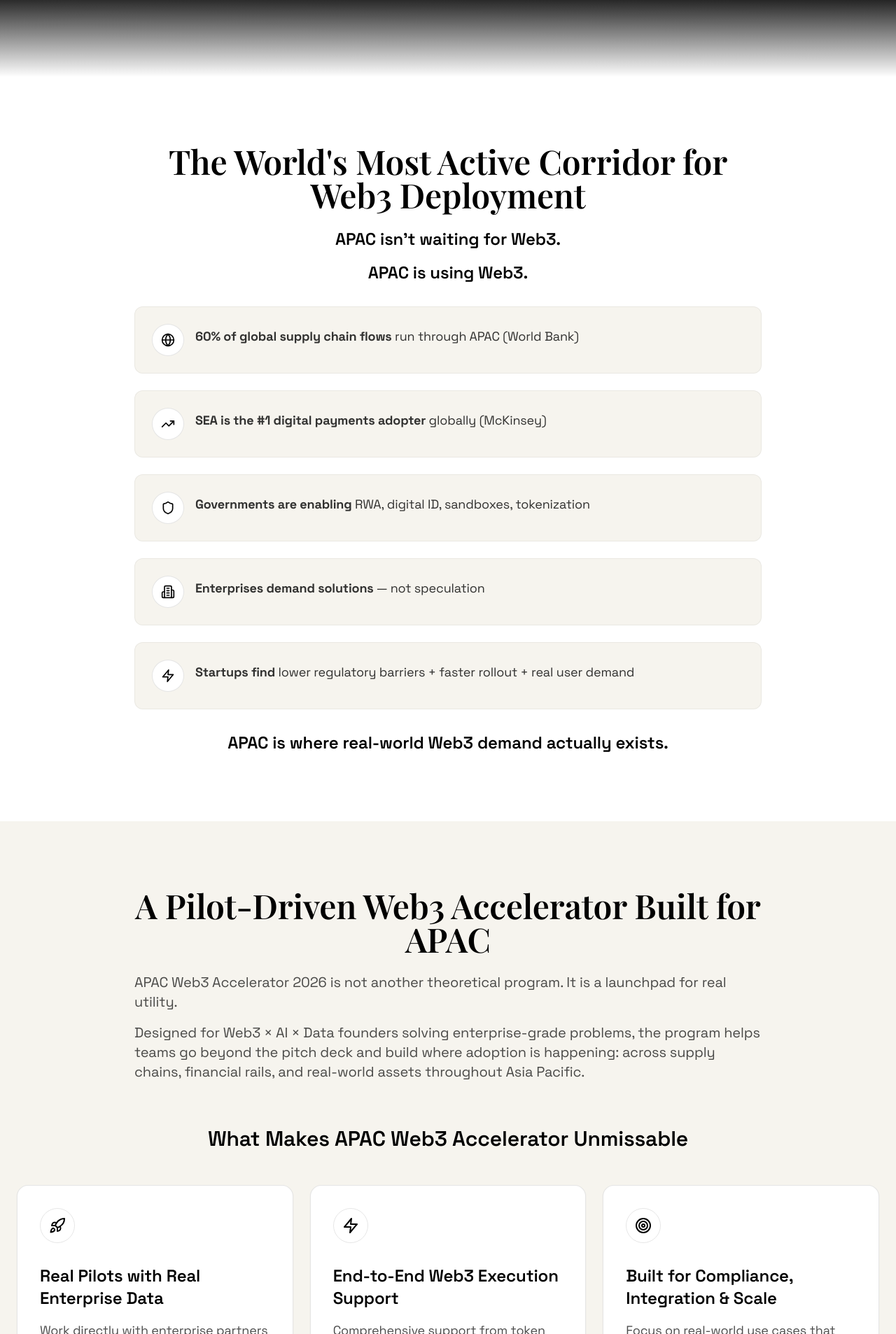
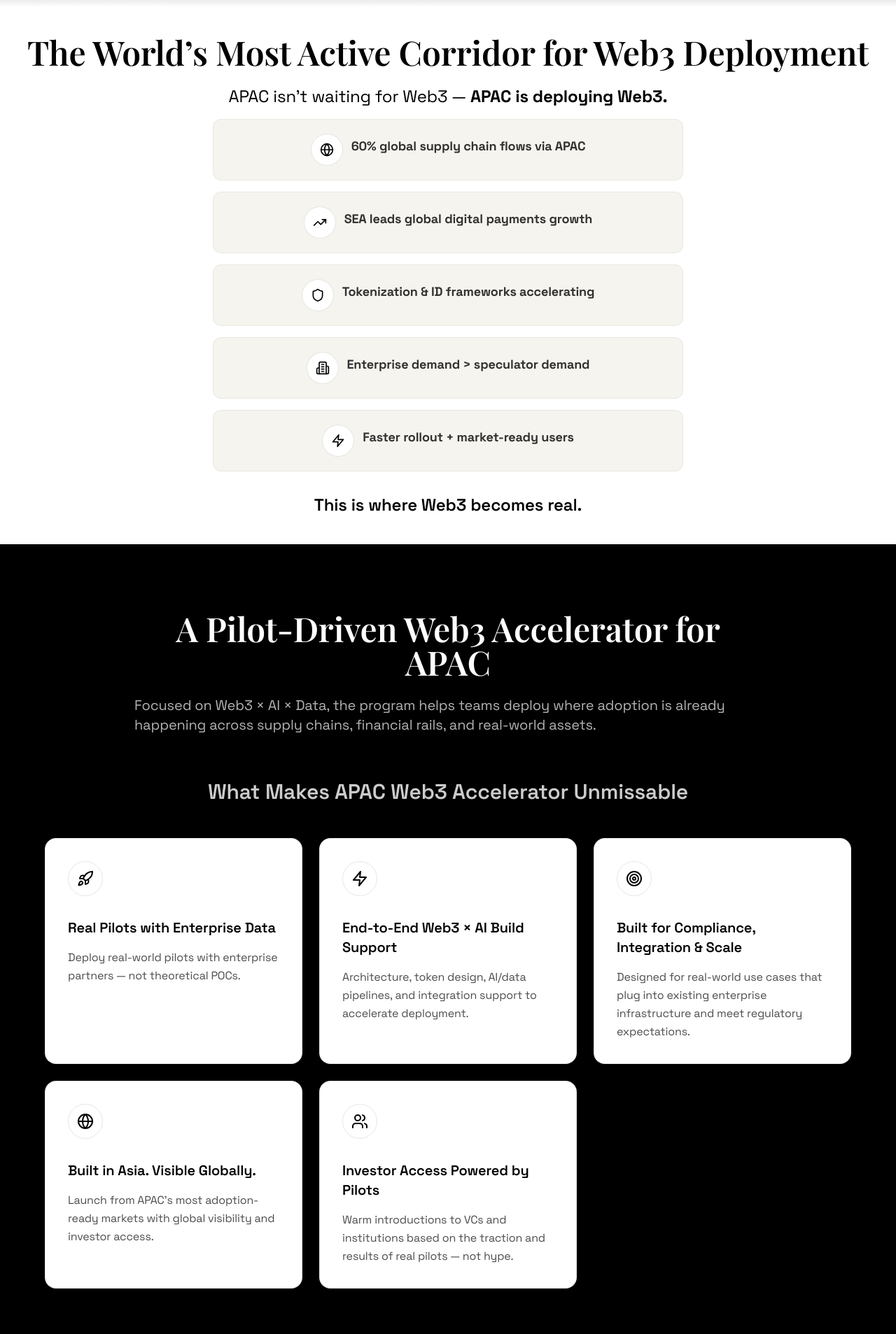
Before and after one commit to nhancaon/Blockchain-Web3, a React (Vite) app: page / in a window 1280 px wide. Shown: the part 733-2640 px from the top of the page at 70% size. Built offline with nearby package versions, Linux system fonts and the light colour scheme.

Commit message:
update interface

```diff
--- a/src/components/AboutProgram.tsx
+++ b/src/components/AboutProgram.tsx
@@ -4,53 +4,51 @@ export default function AboutProgram() {
   const highlights = [
     {
       icon: Rocket,
-      title: 'Real Pilots with Real Enterprise Data',
-      description: 'Work directly with enterprise partners on real-world deployments, not theoretical proof-of-concepts.'
+      title: 'Real Pilots with Enterprise Data',
+      description: 'Deploy real-world pilots with enterprise partners — not theoretical POCs.'
     },
     {
       icon: Zap,
-      title: 'End-to-End Web3 Execution Support',
-      description: 'Comprehensive support from token design to AI pipeline integration and data strategy.'
+      title: 'End-to-End Web3 × AI Build Support',
+      description: 'Architecture, token design, AI/data pipelines, and integration support to accelerate deployment.'
     },
     {
       icon: Target,
       title: 'Built for Compliance, Integration & Scale',
-      description: 'Focus on real-world use cases that integrate seamlessly with existing enterprise infrastructure.'
+      description: 'Designed for real-world use cases that plug into existing enterprise infrastructure and meet regulatory expectations.'
     },
     {
       icon: Globe,
       title: 'Built in Asia. Visible Globally.',
-      description: 'Launch from APAC with global visibility and access to international markets and investors.'
+      description: 'Launch from APAC’s most adoption-ready markets with global visibility and investor access.'
     },
     {
       icon: Users,
-      title: 'Investor Access Triggered by Enterprise Traction',
-      description: 'Connect with VCs, family offices, and institutional investors based on real pilot results.'
+      title: 'Investor Access Powered by Pilots',
+      description: 'Warm introductions to VCs and institutions based on the traction and results of real pilots — not hype.'
     }
   ];
 
   return (
-    <div id="program" className="bg-[#f6f4ee] py-24">
-      <div className="container mx-auto px-4 sm:px-6">
+    <div id="program" className="bg-black py-24 relative overflow-hidden">
+      <div className="relative z-10 container mx-auto px-4 sm:px-6">
         <div className="max-w-4xl mx-auto mb-16">
-          <h2 className="text-4xl md:text-5xl font-display text-black mb-6 text-center">
-            A Pilot-Driven Web3 Accelerator Built for APAC
+          <h2 className="text-4xl md:text-5xl font-display mb-6 text-center text-white">
+            A Pilot-Driven Web3 Accelerator for APAC
           </h2>
-          <p className="text-lg md:text-xl text-black/70 leading-relaxed mb-4">
-            APAC Web3 Accelerator 2026 is not another theoretical program. It is a launchpad for real utility.
+          <p className="text-lg md:text-xl text-white/70 leading-relaxed mb-4">
+            Focused on Web3 × AI × Data, the program helps teams deploy where adoption is already happening across supply chains, financial rails, and real-world assets.
           </p>
-          <p className="text-lg md:text-xl text-black/70 leading-relaxed">
-            Designed for Web3 × AI × Data founders solving enterprise-grade problems, the program helps teams go beyond the pitch deck and build where adoption is happening: across supply chains, financial rails, and real-world assets throughout Asia Pacific.
-          </p>
+
         </div>
 
         <div className="mb-12">
-          <h3 className="text-2xl md:text-3xl font-semibold text-black mb-8 text-center">
+          <h3 className="text-2xl md:text-3xl font-semibold mb-8 text-center text-white/80">
             What Makes APAC Web3 Accelerator Unmissable
           </h3>
         </div>
 
-        <div className="grid md:grid-cols-2 lg:grid-cols-3 gap-6">
+        <div className="grid md:grid-cols-3 gap-6 max-w-6xl mx-auto">
           {highlights.map((highlight, index) => (
             <div
               key={index}
@@ -59,8 +57,8 @@ export default function AboutProgram() {
               <div className="p-3 border border-black/10 rounded-full inline-block mb-6">
                 <highlight.icon className="w-6 h-6 text-black" />
               </div>
-              <h4 className="text-xl md:text-2xl font-semibold text-black mb-4">{highlight.title}</h4>
-              <p className="text-base md:text-lg text-black/70 leading-relaxed">{highlight.description}</p>
+              <h3 className="text-xl font-semibold text-black mb-4">{highlight.title}</h3>
+              <p className="text-black/70 leading-relaxed">{highlight.description}</p>
             </div>
           ))}
         </div>
--- a/src/components/ReadyToApply.tsx
+++ b/src/components/ReadyToApply.tsx
@@ -25,7 +25,7 @@ export default function ReadyToApply() {
   ];
 
   return (
-    <div id="apply" className="bg-black text-white py-24">
+    <div id="apply" className="bg-black text-white py-24 relative ">
       <div className="container mx-auto px-4 sm:px-6">
         <div className="max-w-4xl mx-auto text-center">
           <h2 className="text-4xl md:text-5xl font-display mb-6">
@@ -39,8 +39,9 @@ export default function ReadyToApply() {
             {steps.map((step, index) => (
               <div
                 key={index}
-                className="bg-neutral-900 rounded-2xl p-8 border border-white/10 text-left"
+                className="rounded-2xl bg-gradient-to-r from-yellow-500 to-amber-100 p-[1px]"
               >
+                <div className="bg-neutral-900 rounded-2xl p-8 border border-white/10 text-left">
                   <div className="flex items-center gap-4 mb-4">
                     <div className="p-3 border border-white/20 rounded-full bg-white/5">
                       <step.icon className="w-6 h-6 text-white" />
@@ -51,6 +52,7 @@ export default function ReadyToApply() {
                   </div>
                   <h3 className="text-xl md:text-2xl font-semibold text-white mb-3">{step.title}</h3>
                   <p className="text-base md:text-lg text-white/70 leading-relaxed">{step.description}</p>
+                </div>
               </div>
             ))}
           </div>
--- a/src/components/WhoShouldApply.tsx
+++ b/src/components/WhoShouldApply.tsx
@@ -2,39 +2,51 @@ import { Users, Building2, Package, DollarSign, Home, GraduationCap } from 'luci
 
 export default function WhoShouldApply() {
   const founderCategories = [
-    { text: 'Early-stage Web3 (idea → Series A) solving real problems' },
+    { text: 'Early-stage Web3 (idea → Series A) solving real market problems' },
     { icon: Package, text: 'Supply chain, logistics, trade finance' },
-    { icon: DollarSign, text: 'Stablecoin rails, cross-border payments, SME finance' },
+    { icon: DollarSign, text: 'Stablecoin rails, cross-border payments, SME liquidity' },
     { icon: Home, text: 'RWA: real estate, tourism, commodities, IP' },
     { text: 'On-chain ID, credentials, data provenance' },
-    { text: 'Compliance, auditability, tokenization tools' }
+    { text: 'Compliance, auditability & tokenization tooling' }
   ];
 
   const enterpriseCategories = [
     { icon: DollarSign, text: 'Banks, fintechs, payment processors' },
-    { icon: Package, text: 'Exporters, manufacturers, logistics groups' },
-    { icon: Home, text: 'Real estate, tourism, cultural IP owners' },
-    { icon: GraduationCap, text: 'Universities & innovation hubs exploring on-chain credentials and data monetization' },
+    { icon: Package, text: 'Exporters, manufacturers, logistics & supply chain groups' },
+    { icon: Home, text: 'Real estate, tourism, cultural/IP holders' },
+    { icon: GraduationCap, text: 'Universities & innovation hubs exploring on-chain credentials, data, RWA' },
     { text: 'Partners seeking safe, low-risk sandbox pilots without operational disruption.' }
   ];
 
+  const partnerCategories = [
+    { icon: Building2, text: 'Ecosystem partners, hubs, and accelerators across APAC' },
+    { icon: Home, text: 'Innovation hubs and public-sector sandboxes across the region' },
+    { icon: DollarSign, text: 'Capital partners backing RWA, infrastructure, and enterprise rails' }
+  ];
+
+  const mentorCategories = [
+    { icon: Users, text: 'Operators with deep Web3, AI, and enterprise experience' },
+    { icon: GraduationCap, text: 'Domain experts in regulation, compliance, and token design' },
+    { text: 'Advisors who can support pilot design, GTM, and founder coaching.' }
+  ];
+
   return (
-    <div className="bg-white py-24">
-      <div className="container mx-auto px-4 sm:px-6">
-        <h2 className="text-4xl md:text-5xl font-display text-black mb-16 text-center">
+    <div className="bg-black py-24 relative overflow-hidden">
+      <div className="relative z-10 container mx-auto px-4 sm:px-6">
+        <h2 className="text-4xl md:text-5xl font-display mb-16 text-center text-white">
           Who Should Apply
         </h2>
         <div className="grid md:grid-cols-2 gap-8 max-w-6xl mx-auto">
           {/* Founders Column */}
-          <div className="bg-[#f6f4ee] rounded-2xl p-8 border border-black/10">
+          <div className="bg-white rounded-2xl p-8 border border-black/10">
             <div className="flex items-center gap-3 mb-6">
               <div className="p-3 border border-black/10 rounded-full bg-white">
                 <Users className="w-6 h-6 text-black" />
               </div>
-              <h3 className="text-2xl font-semibold text-black">For Founders</h3>
+              <h3 className="text-2xl font-semibold text-black">Founders</h3>
             </div>
             <p className="text-base md:text-lg text-black/70 mb-6 leading-relaxed">
-              Best-fit teams include:
+              Best-fit teams are building in:
             </p>
             <ul className="space-y-4">
               {founderCategories.map((category, index) => (
@@ -46,31 +58,73 @@ export default function WhoShouldApply() {
                       <path fillRule="evenodd" d="M10 18a8 8 0 100-16 8 8 0 000 16zm3.707-9.293a1 1 0 00-1.414-1.414L9 10.586 7.707 9.293a1 1 0 00-1.414 1.414l2 2a1 1 0 001.414 0l4-4z" clipRule="evenodd" />
                     </svg>
                   )}
-                  <span className="text-base md:text-lg text-black/80">{category.text}</span>
+                  <span className="text-black/80 leading-relaxed">{category.text}</span>
                 </li>
               ))}
             </ul>
           </div>
 
           {/* Enterprise Column */}
-          <div className="bg-[#f6f4ee] rounded-2xl p-8 border border-black/10">
+          <div className="bg-white rounded-2xl p-8 border border-black/10">
             <div className="flex items-center gap-3 mb-6">
               <div className="p-3 border border-black/10 rounded-full bg-white">
                 <Building2 className="w-6 h-6 text-black" />
               </div>
-              <h3 className="text-2xl font-semibold text-black">For Enterprise & Institutional Partners</h3>
+              <h3 className="text-2xl font-semibold text-black">Enterprise</h3>
             </div>
-            <ul className="space-y-4">
-              {enterpriseCategories.map((category, index) => (
+            <ul className="space-y-3">
+              {enterpriseCategories.map((item, index) => (
                 <li key={index} className="flex items-start gap-3">
-                  {category.icon ? (
-                    <category.icon className="w-5 h-5 text-black mt-1 flex-shrink-0" />
-                  ) : (
-                    <svg className="w-5 h-5 text-black mt-1 flex-shrink-0" fill="currentColor" viewBox="0 0 20 20">
-                      <path fillRule="evenodd" d="M10 18a8 8 0 100-16 8 8 0 000 16zm3.707-9.293a1 1 0 00-1.414-1.414L9 10.586 7.707 9.293a1 1 0 00-1.414 1.414l2 2a1 1 0 001.414 0l4-4z" clipRule="evenodd" />
-                    </svg>
+                  {item.icon && (
+                    <div className="p-2 border border-black/10 rounded-full bg-white flex-shrink-0 mt-0.5">
+                      <item.icon className="w-4 h-4 text-black" />
+                    </div>
                   )}
-                  <span className="text-base md:text-lg text-black/80">{category.text}</span>
+                  <span className="text-black/80 leading-relaxed">{item.text}</span>
+                </li>
+              ))}
+            </ul>
+          </div>
+
+          {/* Partners Column */}
+          <div className="bg-white rounded-2xl p-8 border border-black/10">
+            <div className="flex items-center gap-3 mb-6">
+              <div className="p-3 border border-black/10 rounded-full bg-white">
+                <DollarSign className="w-6 h-6 text-black" />
+              </div>
+              <h3 className="text-2xl font-semibold text-black">Partners</h3>
+            </div>
+            <ul className="space-y-3">
+              {partnerCategories.map((item, index) => (
+                <li key={index} className="flex items-start gap-3">
+                  {item.icon && (
+                    <div className="p-2 border border-black/10 rounded-full bg-white flex-shrink-0 mt-0.5">
+                      <item.icon className="w-4 h-4 text-black" />
+                    </div>
+                  )}
+                  <span className="text-black/80 leading-relaxed">{item.text}</span>
+                </li>
+              ))}
+            </ul>
+          </div>
+
+          {/* Mentors Column */}
+          <div className="bg-white rounded-2xl p-8 border border-black/10">
+            <div className="flex items-center gap-3 mb-6">
+              <div className="p-3 border border-black/10 rounded-full bg-white">
+                <GraduationCap className="w-6 h-6 text-black" />
+              </div>
+              <h3 className="text-2xl font-semibold text-black">Mentors</h3>
+            </div>
+            <ul className="space-y-3">
+              {mentorCategories.map((item, index) => (
+                <li key={index} className="flex items-start gap-3">
+                  {item.icon && (
+                    <div className="p-2 border border-black/10 rounded-full bg-white flex-shrink-0 mt-0.5">
+                      <item.icon className="w-4 h-4 text-black" />
+                    </div>
+                  )}
+                  <span className="text-black/80 leading-relaxed">{item.text}</span>
                 </li>
               ))}
             </ul>
--- a/src/components/WhyAPAC.tsx
+++ b/src/components/WhyAPAC.tsx
@@ -1,86 +1,60 @@
 import { Globe, TrendingUp, Shield, Building2, Zap } from 'lucide-react';
 
 export default function WhyAPAC() {
-  const points = [
-    {
-      icon: Globe,
-      text: 'APAC holds 60% of global supply chains, enabling real-world Web3 × AI integration.'
-    },
-    {
-      icon: TrendingUp,
-      text: 'Digital finance & cross-border payments scale fastest in SEA and East Asia.'
-    },
-    {
-      icon: Shield,
-      text: 'Governments support sandboxes, digital credentials, and RWA-oriented policy.'
-    },
-    {
-      icon: Building2,
-      text: 'Enterprises want deployment, not pitch decks.'
-    },
-    {
-      icon: Zap,
-      text: 'APAC is the most cost-efficient & adoption-ready ecosystem.'
-    }
-  ];
-
   return (
-    <div className="bg-white py-24">
+    <div className="bg-white py-10">
       <div className="container mx-auto px-4 sm:px-6">
-        <div className="max-w-4xl mx-auto">
+        <div className="max-w-7xl mx-auto">
           <h2 className="text-4xl md:text-5xl font-display text-black mb-6 text-center">
-            The World's Most Active Corridor for Web3 Deployment
+            The World’s Most Active Corridor for Web3 Deployment
           </h2>
-          <p className="text-xl md:text-2xl text-black font-semibold mb-4 text-center">
-            APAC isn't waiting for Web3.
+          <p className="text-xl md:text-2xl text-black mb-4 text-center">
+            APAC isn’t waiting for Web3 —<strong> APAC is deploying Web3.</strong>
           </p>
-          <p className="text-xl md:text-2xl text-black font-semibold mb-8 text-center">
-            APAC is using Web3.
-          </p>
-          <div className="space-y-6 mb-8">
-            <div className="flex items-start gap-4 bg-[#f6f4ee] rounded-xl p-6 border border-black/5">
-              <div className="p-3 border border-black/10 rounded-full bg-white flex-shrink-0">
+          <div className="space-y-4 mb-8 max-w-2xl mx-auto align-center justify-center">
+            <div className="flex items-start gap-3 bg-[#f6f4ee] rounded-xl p-4 md:p-5 border border-black/5 justify-center">
+              <div className="p-2.5 md:p-3 border border-black/10 rounded-full bg-white flex-shrink-0">
                 <Globe className="w-5 h-5 text-black" />
               </div>
-              <p className="text-base md:text-lg text-black/80 leading-relaxed pt-1">
-                <strong>60% of global supply chain flows</strong> run through APAC (World Bank)
+              <p className="text-base md:text-lg text-black/80 leading-relaxed pt-1 text-center">
+                <strong>60% global supply chain flows via APAC</strong>
               </p>
             </div>
-            <div className="flex items-start gap-4 bg-[#f6f4ee] rounded-xl p-6 border border-black/5">
-              <div className="p-3 border border-black/10 rounded-full bg-white flex-shrink-0">
+            <div className="flex items-start gap-3 bg-[#f6f4ee] rounded-xl p-4 md:p-5 border border-black/5 justify-center">
+              <div className="p-2.5 md:p-3 border border-black/10 rounded-full bg-white flex-shrink-0">
                 <TrendingUp className="w-5 h-5 text-black" />
               </div>
-              <p className="text-base md:text-lg text-black/80 leading-relaxed pt-1">
-                <strong>SEA is the #1 digital payments adopter</strong> globally (McKinsey)
+              <p className="text-base md:text-lg text-black/80 leading-relaxed pt-1 text-center">
+                <strong>SEA leads global digital payments growth</strong>
               </p>
             </div>
-            <div className="flex items-start gap-4 bg-[#f6f4ee] rounded-xl p-6 border border-black/5">
-              <div className="p-3 border border-black/10 rounded-full bg-white flex-shrink-0">
+            <div className="flex items-start gap-3 bg-[#f6f4ee] rounded-xl p-4 md:p-5 border border-black/5 justify-center">
+              <div className="p-2.5 md:p-3 border border-black/10 rounded-full bg-white flex-shrink-0">
                 <Shield className="w-5 h-5 text-black" />
               </div>
-              <p className="text-base md:text-lg text-black/80 leading-relaxed pt-1">
-                <strong>Governments are enabling</strong> RWA, digital ID, sandboxes, tokenization
+              <p className="text-base md:text-lg text-black/80 leading-relaxed pt-1 text-center">
+                <strong>Tokenization & ID frameworks accelerating</strong>
               </p>
             </div>
-            <div className="flex items-start gap-4 bg-[#f6f4ee] rounded-xl p-6 border border-black/5">
-              <div className="p-3 border border-black/10 rounded-full bg-white flex-shrink-0">
+            <div className="flex items-start gap-3 bg-[#f6f4ee] rounded-xl p-4 md:p-5 border border-black/5 justify-center">
+              <div className="p-2.5 md:p-3 border border-black/10 rounded-full bg-white flex-shrink-0">
                 <Building2 className="w-5 h-5 text-black" />
               </div>
-              <p className="text-base md:text-lg text-black/80 leading-relaxed pt-1">
-                <strong>Enterprises demand solutions</strong> — not speculation
+              <p className="text-base md:text-lg text-black/80 leading-relaxed pt-1 text-center">
+                <strong>Enterprise demand &gt; speculator demand</strong>
               </p>
             </div>
-            <div className="flex items-start gap-4 bg-[#f6f4ee] rounded-xl p-6 border border-black/5">
-              <div className="p-3 border border-black/10 rounded-full bg-white flex-shrink-0">
+            <div className="flex items-start gap-3 bg-[#f6f4ee] rounded-xl p-4 md:p-5 border border-black/5 justify-center">
+              <div className="p-2.5 md:p-3 border border-black/10 rounded-full bg-white flex-shrink-0">
                 <Zap className="w-5 h-5 text-black" />
               </div>
-              <p className="text-base md:text-lg text-black/80 leading-relaxed pt-1">
-                <strong>Startups find</strong> lower regulatory barriers + faster rollout + real user demand
+              <p className="text-base md:text-lg text-black/80 leading-relaxed pt-1 text-center">
+                <strong>Faster rollout + market-ready users</strong>
               </p>
             </div>
           </div>
           <p className="text-xl md:text-2xl text-black font-semibold text-center">
-            APAC is where real-world Web3 demand actually exists.
+            This is where Web3 becomes real.
           </p>
         </div>
       </div>
```
Also changed, not shown: src/components/FAQs.tsx (+8 -8 lines), src/components/Hero.tsx (+4 -4 lines), src/components/Partners.tsx (+11 -13 lines), src/components/ProgramJourney.tsx (+17 -20 lines), src/components/WhatTeamsGet.tsx (+5 -5 lines). Lines whose indentation alone changed are shown as unchanged.
